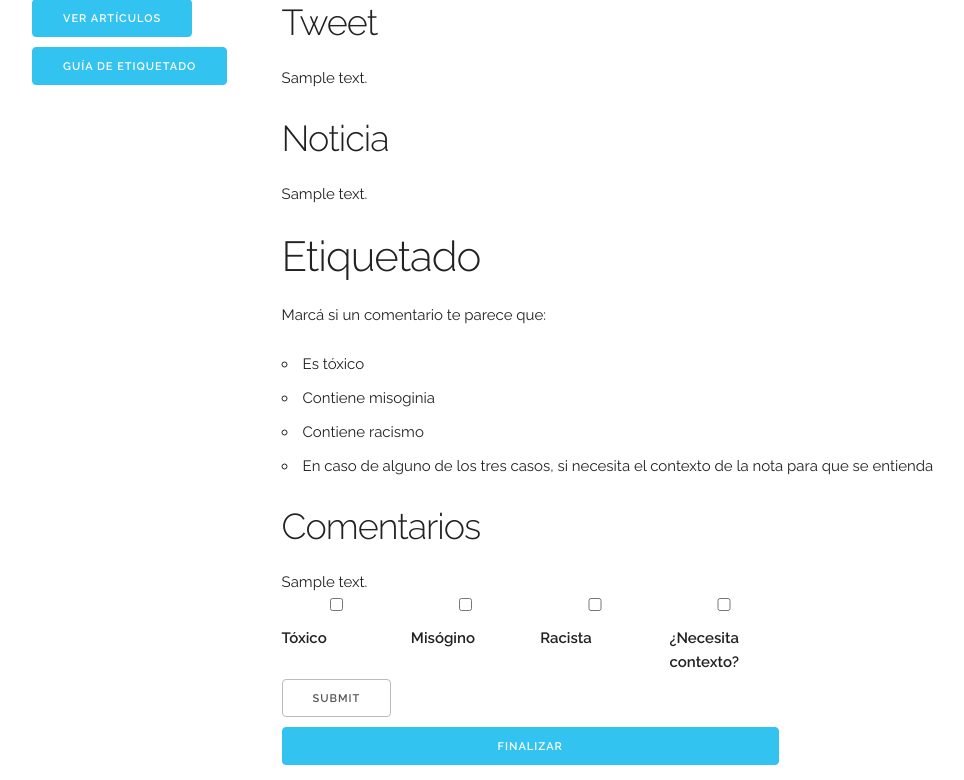
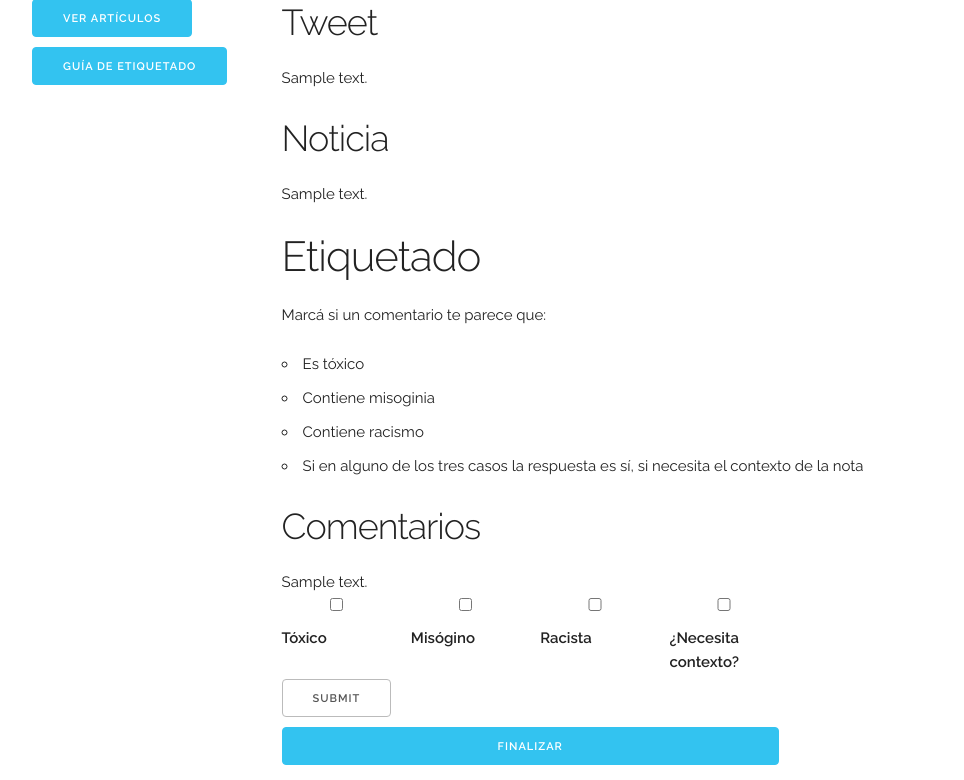
Before and after one commit to finiteautomata/hatespeech-selection, a Django app: template labels/templates/labels/show.html in a window 1280 px wide. Shown: the part 81-861 px from the top of the page, without its empty margins (128-1092 px from the left). Run offline with Django 3.2, Linux system fonts and the light colour scheme; the template is opened without the code that fills it: most values are stand-ins (such as "Sample title", 1, 10 or a date in 2020).

```diff
--- a/articles/templates/base.html
+++ b/articles/templates/base.html
@@ -39,10 +39,13 @@
     <div class="row">
 
       <div class="three columns">
+        <div class="row">
           <a class="button button-primary" href="{% url 'articles:index' %}"> Ver artículos </a>
+        </div>
+        <div class="row">
 
           <a class="button button-primary" href="#"> Guía de etiquetado </a>
-
+        </div>
       </div>
 
       <div class="nine columns">
--- a/labels/templates/labels/show.html
+++ b/labels/templates/labels/show.html
@@ -148,7 +148,7 @@ function fixStepIndicator(n) {
     <li> Es tóxico </li>
     <li> Contiene misoginia </li>
     <li> Contiene racismo </li>
-    <li> En caso de alguno de los tres casos, si necesita el contexto de la nota para que se entienda</li>
+    <li> Si en alguno de los tres casos la respuesta es sí, si necesita el contexto de la nota</li>
   </ul>
 </p>
 
```
Also changed, not shown: articles/views.py (+7 -1 lines).
